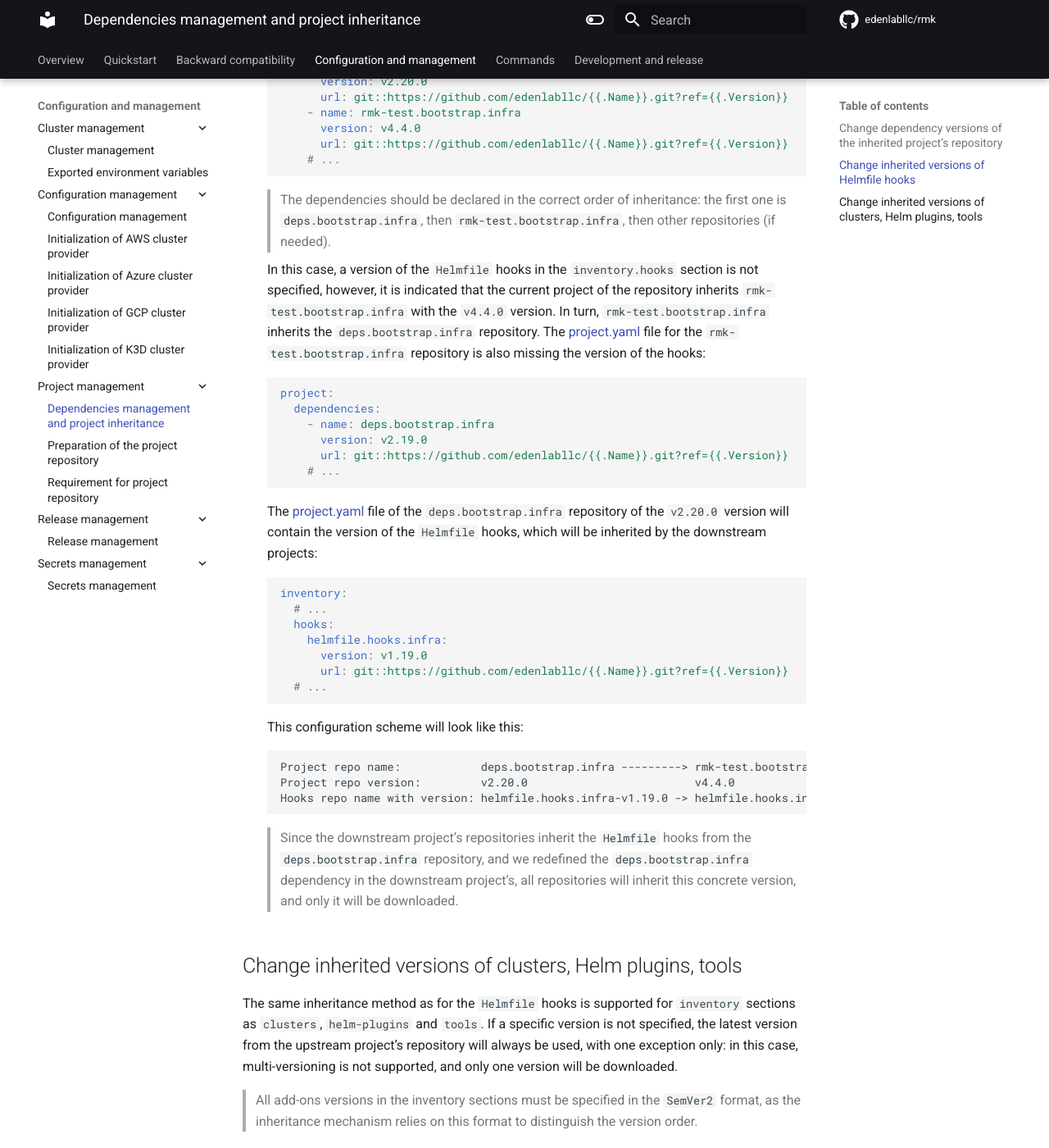
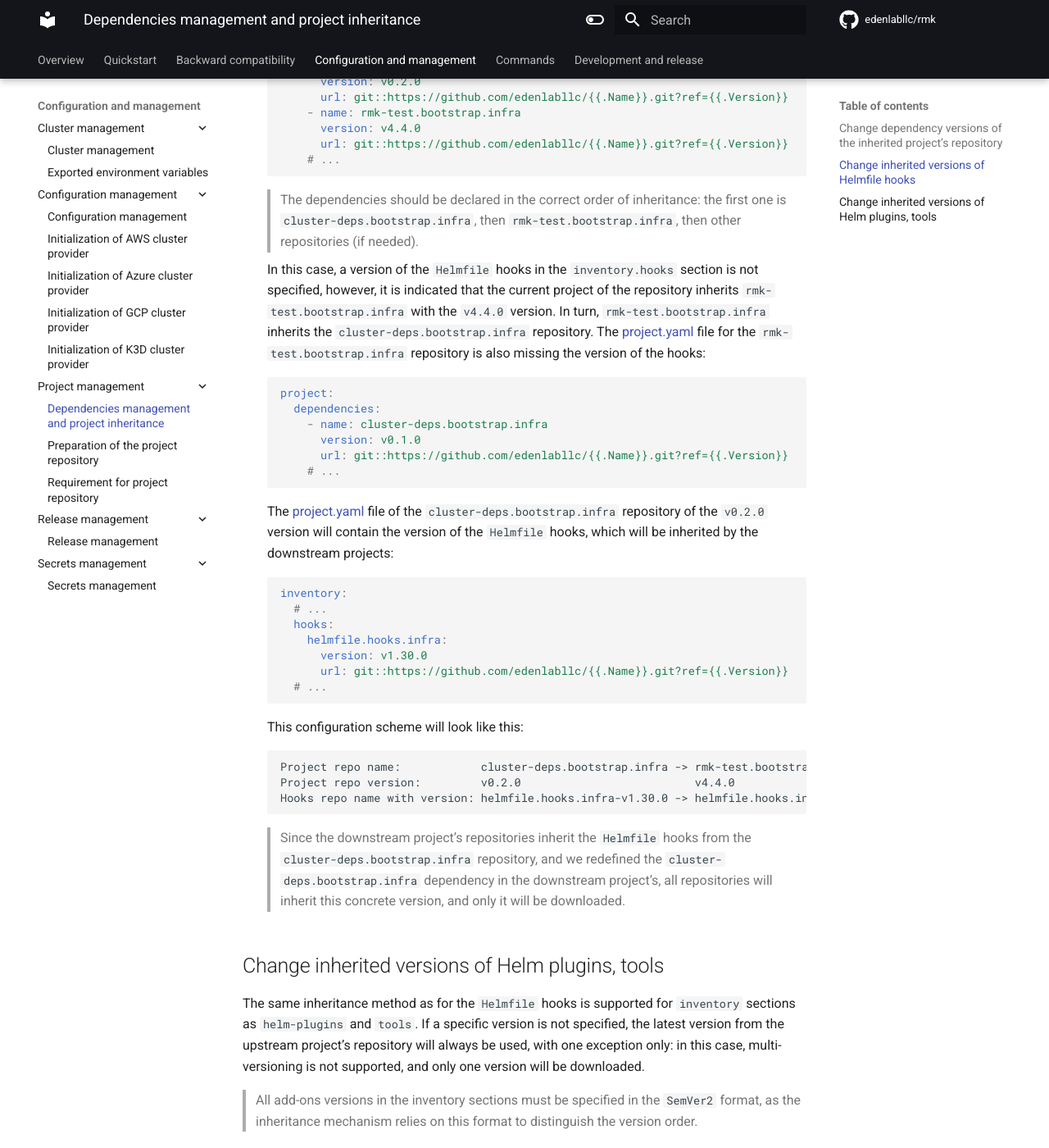
Before and after one commit to edenlabllc/rmk, an MkDocs documentation site: the page built from docs/configuration/project-management/dependencies-management-and-project-inheritance.md, in a window 1280 px wide and 1400 px high, scrolled down 4113 px. Shown: the whole window at 82% size. Built offline with MkDocs 1.6.1 and Material for MkDocs 9.7.7, drawn with Linux system fonts in a browser that asks for light colours; comment, search, counter and statistics services are not loaded; the version menu is left out; some of the changed text lies outside the part shown.

````diff
--- a/docs/configuration/project-management/dependencies-management-and-project-inheritance.md
+++ b/docs/configuration/project-management/dependencies-management-and-project-inheritance.md
@@ -36,8 +36,8 @@
     # ...
 ```
 
-Then, in the `helmfiles` section of the `helmfile.yaml.gotmpl` file the `{{ env "HELMFILE_<project_name>_PATHS" }}` environment variable
-will be used, this way RMK will manage the dependencies of the nested `Helmfile`s.
+Then, in the `helmfiles` section of the `helmfile.yaml.gotmpl` file the [{{ env "HELMFILE_<project_name>_PATHS" }}](../cluster-management/exported-environment-variables.md)
+environment variable will be used, this way RMK will manage the dependencies of the nested `Helmfile`s.
 
 > The variable name is formed according to the following template: `HELMFILE_<project_name>_PATHS`.
 > This mechanism is necessary for resolving circular dependencies correctly.
@@ -75,19 +76,19 @@
 
    In this case, a version of the Helmfile hooks in the `inventory.hooks` section is not specified, however,
    it is indicated that the current project of the repository inherits `rmk-test.bootstrap.infra` with the `v4.4.0` version.
-   In turn, `rmk-test.bootstrap.infra` inherits the `deps.bootstrap.infra` repository.
+   In turn, `rmk-test.bootstrap.infra` inherits the [cluster-deps.bootstrap.infra](https://github.com/edenlabllc/cluster-deps.bootstrap.infra) repository.
    The [project.yaml](preparation-of-project-repository.md#projectyaml) file for the `rmk-test.bootstrap.infra` repository is also missing the version of the hooks:
 
    ```yaml
    project:
      dependencies:
-       - name: deps.bootstrap.infra
-         version: v2.19.0
+       - name: cluster-deps.bootstrap.infra
+         version: v0.1.0
          url: git::https://github.com/edenlabllc/{{.Name}}.git?ref={{.Version}}
        # ...
    ```
 
-   Also, the [project.yaml](preparation-of-project-repository.md#projectyaml) file of the `deps.bootstrap.infra` repository will contain the version of the `Helmfile` hooks,
+   Also, the [project.yaml](preparation-of-project-repository.md#projectyaml) file of the `cluster-deps.bootstrap.infra` repository will contain the version of the `Helmfile` hooks,
    which will finally be inherited by the downstream project's repository.
 
    ```yaml
@@ -95,20 +96,20 @@
      # ...
      hooks:
        helmfile.hooks.infra:
-         version: v1.18.0
+         version: v1.29.1
          url: git::https://github.com/edenlabllc/{{.Name}}.git?ref={{.Version}}
      # ...
    ```
 
    > There is no `project.dependencies` section in the [project.yaml](preparation-of-project-repository.md#projectyaml) file
-   > of the `deps.bootstrap.infra` repository, since there is no inheritance.
+   > of the `cluster-deps.bootstrap.infra` repository, since there is no inheritance.
 
    This configuration scheme is **the most common** and has the following inheritance scheme for the `Helmfile` hooks:
 
    ```textmate
-   Project repo name:            deps.bootstrap.infra ---------> rmk-test.bootstrap.infra -------> <downstream_project>.bootstrap.infra
-   Project repo version:         v2.19.0                         v4.4.0                          <downstream_project_version>
-   Hooks repo name with version: helmfile.hooks.infra-v1.18.0 -> helmfile.hooks.infra-v1.18.0 -> helmfile.hooks.infra-v1.18.0
+   Project repo name:            cluster-deps.bootstrap.infra -> rmk-test.bootstrap.infra -----> <downstream_project>.bootstrap.infra
+   Project repo version:         v0.1.0                          v4.4.0                          <downstream_project_version>
+   Hooks repo name with version: helmfile.hooks.infra-v1.29.1 -> helmfile.hooks.infra-v1.29.1 -> helmfile.hooks.infra-v1.29.1
    ```
 
 2. **Hook version inheritance from the upstream project's repository in case the `rmk-test` project has a fixed version
@@ -127,26 +128,26 @@
 
    In this case, the version of the Helmfile hooks in the `inventory.hooks` section is not specified,
    however, it is indicated that the current project of the repository inherits `rmk-test.bootstrap.infra` with the `v4.4.0` version.
-   In turn, `rmk-test.bootstrap.infra` inherits the `deps.bootstrap.infra` repository which already
-   has its own fixed version of `v1.17.0` of the `Helmfile` hooks in the `inventory.hooks` section:
+   In turn, `rmk-test.bootstrap.infra` inherits the [cluster-deps.bootstrap.infra](https://github.com/edenlabllc/cluster-deps.bootstrap.infra)
+   repository which already has its own fixed version of `v1.29.0` of the `Helmfile` hooks in the `inventory.hooks` section:
 
    ```yaml
    project:
      dependencies:
-       - name: deps.bootstrap.infra
-         version: v2.19.0
+       - name: cluster-deps.bootstrap.infra
+         version: v0.1.0
          url: git::https://github.com/edenlabllc/{{.Name}}.git?ref={{.Version}}
    # ...
    inventory:
      # ...
      hooks:
        helmfile.hooks.infra:
-         version: v1.17.0
+         version: v1.29.0
          url: git::https://github.com/edenlabllc/{{.Name}}.git?ref={{.Version}}
      # ...
    ```
 
-   The [project.yaml](preparation-of-project-repository.md#projectyaml) file of the `deps.bootstrap.infra` repository will contain the version of the `Helmfile` hooks,
+   The [project.yaml](preparation-of-project-repository.md#projectyaml) file of the `cluster-deps.bootstrap.infra` repository will contain the version of the `Helmfile` hooks,
    which will be inherited by the downstream project's repository:
 
    ```yaml
@@ -154,7 +155,7 @@
      # ...
      hooks:
        helmfile.hooks.infra:
-         version: v1.18.0
+         version: v1.29.1
          url: git::https://github.com/edenlabllc/{{.Name}}.git?ref={{.Version}}
      # ...
    ```
@@ -162,29 +163,30 @@
    This configuration scheme will look like this:
 
    ```textmate
-   Project repo name:            deps.bootstrap.infra ---------> rmk-test.bootstrap.infra -------> <downstream_project>.bootstrap.infra
-   Project repo version:         v2.19.0                         v4.4.0                          <downstream_project_version>
-   Hooks repo name with version: helmfile.hooks.infra-v1.18.0 -> helmfile.hooks.infra-v1.17.0 -> helmfile.hooks.infra-v1.18.0
+   Project repo name:            cluster-deps.bootstrap.infra -> rmk-test.bootstrap.infra -----> <downstream_project>.bootstrap.infra
+   Project repo version:         v0.1.0                          v4.4.0                          <downstream_project_version>
+   Hooks repo name with version: helmfile.hooks.infra-v1.29.1 -> helmfile.hooks.infra-v1.29.0 -> helmfile.hooks.infra-v1.29.1
    ```
 
-   > The downstream project's repository will inherit the latest version of `Helmfile` hooks, specifically from the `deps.bootstrap.infra` repository.
+   > The downstream project's repository will inherit the latest version of `Helmfile` hooks, specifically from the `cluster-deps.bootstrap.infra` repository.
    > As a result, in the downstream project's repository, we will have the two loaded versions of `Helmfile` hooks:
    >
-   > - One will be relevant for the `deps.bootstrap.infra` repository and the downstream project's repository.
+   > - One will be relevant for the `cluster-deps.bootstrap.infra` repository and the downstream project's repository.
    > - Another will be relevant for the `rmk-test.bootstrap.infra` repository.
    >
    > This mechanism allows for multi-versioning support of the `Helmfile` hooks at different levels of the inheritance.
 
 3. **Hook version inheritance from the upstream project's repository in case the downstream project
-   has a fixed version of `deps.bootstrap.infra` specified in its [project.yaml](preparation-of-project-repository.md#projectyaml) file:**
+   has a fixed version of [cluster-deps.bootstrap.infra](https://github.com/edenlabllc/cluster-deps.bootstrap.infra)
+   specified in its [project.yaml](preparation-of-project-repository.md#projectyaml) file:**
 
    The [project.yaml](preparation-of-project-repository.md#projectyaml) file of the downstream project is the following:
 
    ```yaml
    project:
      dependencies:
-       - name: deps.bootstrap.infra
-         version: v2.20.0
+       - name: cluster-deps.bootstrap.infra
+         version: v0.2.0
          url: git::https://github.com/edenlabllc/{{.Name}}.git?ref={{.Version}}
        - name: rmk-test.bootstrap.infra
          version: v4.4.0
@@ -192,32 +194,32 @@
        # ...
    ```
 
-   > The dependencies should be declared in the correct order of inheritance: the first one is `deps.bootstrap.infra`,
+   > The dependencies should be declared in the correct order of inheritance: the first one is `cluster-deps.bootstrap.infra`,
    > then `rmk-test.bootstrap.infra`, then other repositories (if needed).
 
    In this case, a version of the `Helmfile` hooks in the `inventory.hooks` section is not specified,
    however, it is indicated that the current project of the repository inherits `rmk-test.bootstrap.infra` with the `v4.4.0` version.
-   In turn, `rmk-test.bootstrap.infra` inherits the `deps.bootstrap.infra` repository.
+   In turn, `rmk-test.bootstrap.infra` inherits the `cluster-deps.bootstrap.infra` repository.
    The [project.yaml](preparation-of-project-repository.md#projectyaml) file for the `rmk-test.bootstrap.infra` repository is also missing the version of the hooks:
 
    ```yaml
    project:
      dependencies:
-       - name: deps.bootstrap.infra
-         version: v2.19.0
+       - name: cluster-deps.bootstrap.infra
+         version: v0.1.0
          url: git::https://github.com/edenlabllc/{{.Name}}.git?ref={{.Version}}
        # ...
    ```
 
-   The [project.yaml](preparation-of-project-repository.md#projectyaml) file of the `deps.bootstrap.infra` repository
-   of the `v2.20.0` version will contain the version of the `Helmfile` hooks, which will be inherited by the downstream projects:
+   The [project.yaml](preparation-of-project-repository.md#projectyaml) file of the `cluster-deps.bootstrap.infra` repository
+   of the `v0.2.0` version will contain the version of the `Helmfile` hooks, which will be inherited by the downstream projects:
 
    ```yaml
    inventory:
      # ...
      hooks:
        helmfile.hooks.infra:
-         version: v1.19.0
+         version: v1.30.0
          url: git::https://github.com/edenlabllc/{{.Name}}.git?ref={{.Version}}
      # ...
    ```
@@ -225,18 +227,18 @@
    This configuration scheme will look like this:
 
    ```textmate
-   Project repo name:            deps.bootstrap.infra ---------> rmk-test.bootstrap.infra -------> <downstream_project>.bootstrap.infra
-   Project repo version:         v2.20.0                         v4.4.0                          <downstream_project_version>
-   Hooks repo name with version: helmfile.hooks.infra-v1.19.0 -> helmfile.hooks.infra-v1.19.0 -> helmfile.hooks.infra-v1.19.0
+   Project repo name:            cluster-deps.bootstrap.infra -> rmk-test.bootstrap.infra -----> <downstream_project>.bootstrap.infra
+   Project repo version:         v0.2.0                          v4.4.0                          <downstream_project_version>
+   Hooks repo name with version: helmfile.hooks.infra-v1.30.0 -> helmfile.hooks.infra-v1.30.0 -> helmfile.hooks.infra-v1.30.0
    ```
 
-   > Since the downstream project's repositories inherit the `Helmfile` hooks from the `deps.bootstrap.infra`
-   > repository, and we redefined the `deps.bootstrap.infra` dependency in the downstream project's,
+   > Since the downstream project's repositories inherit the `Helmfile` hooks from the `cluster-deps.bootstrap.infra`
+   > repository, and we redefined the `cluster-deps.bootstrap.infra` dependency in the downstream project's,
    > all repositories will inherit this concrete version, and only it will be downloaded.
 
-## Change inherited versions of clusters, Helm plugins, tools
+## Change inherited versions of Helm plugins, tools
 
-The same inheritance method as for the `Helmfile` hooks is supported for `inventory` sections as `clusters`, `helm-plugins` and `tools`.
+The same inheritance method as for the `Helmfile` hooks is supported for `inventory` sections as `helm-plugins` and `tools`.
 If a specific version is not specified, the latest version from the upstream project's repository will always be used,
 with one exception only: in this case, multi-versioning is not supported, and only one version will be downloaded.
 
````
Also changed, not shown: other parts of docs/configuration/project-management/dependencies-management-and-project-inheritance.md (+3 -2 lines), docs/configuration/cluster-management/exported-environment-variables.md (+5 -0 lines), docs/configuration/project-management/preparation-of-project-repository.md (+46 -40 lines), docs/configuration/project-management/requirement-for-project-repository.md (+41 -16 lines).
